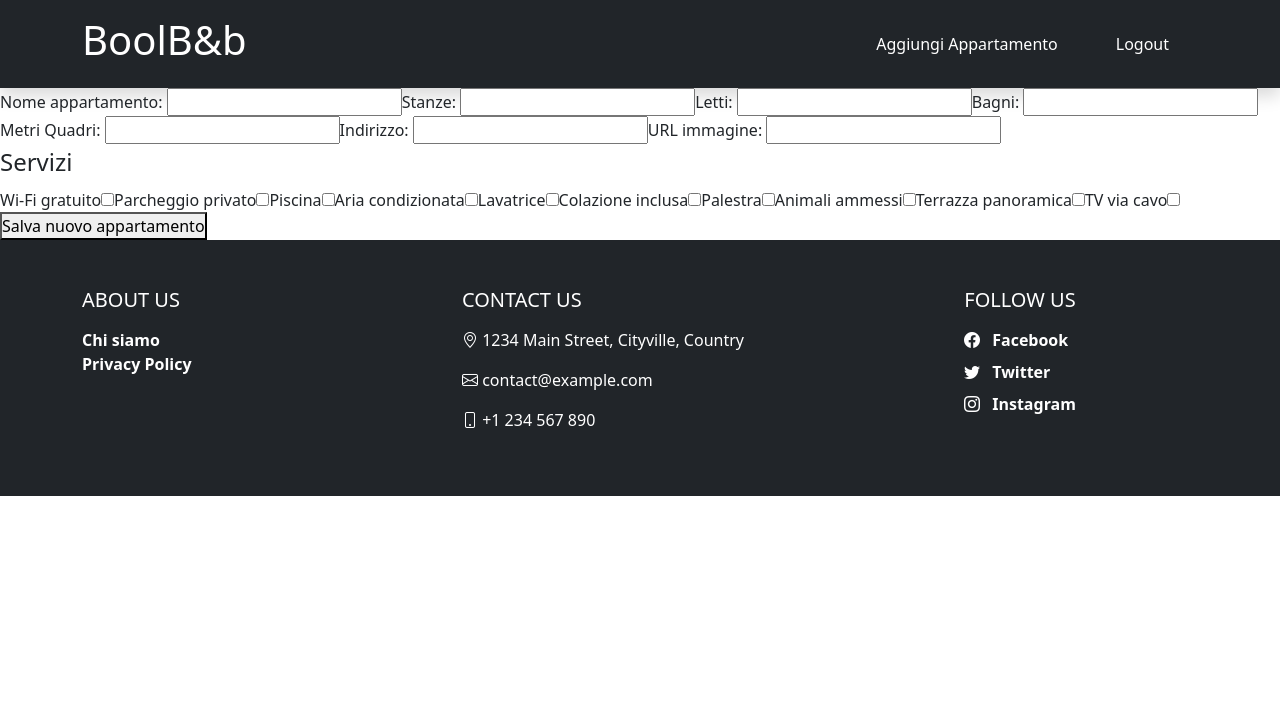
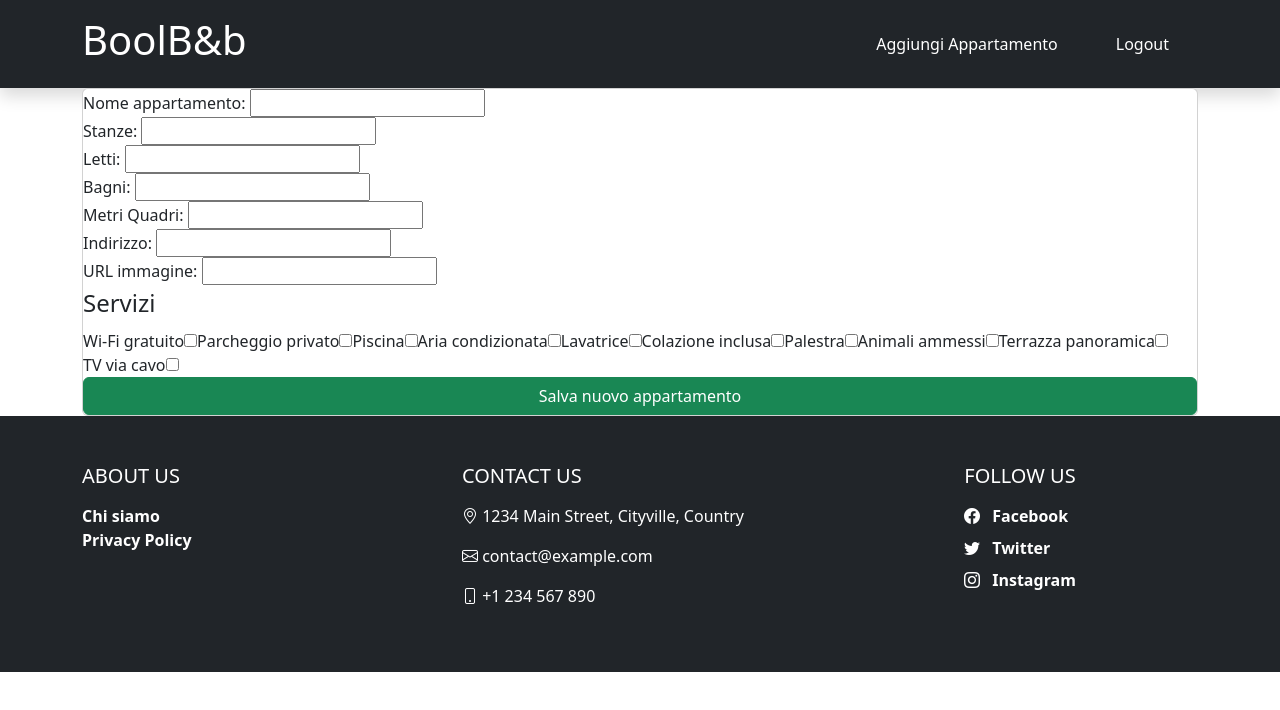
Before and after one commit to deca-francesco/pjw-t5-boolbnb, a React (Vite) app in the folder frontend_react/: page /new-apartment in a window 1280 px wide. Shown: the top 710 px of the page. Built offline with nearby package versions, Linux system fonts and the light colour scheme; no server answers; sample sign-in values are in the browser's storage.

Commit message:
UPDATE: NewApartmentPage style

```diff
--- a/frontend_react/src/pages/NewApartmentPage.jsx
+++ b/frontend_react/src/pages/NewApartmentPage.jsx
@@ -150,7 +150,9 @@ export default function NewApartmentPage() {
 
 
     return (
-        <form onSubmit={handleSubmit}>
+        <>
+            <div className="container">
+                <form onSubmit={handleSubmit} className="card">
                     <label> Nome appartamento: <input type="text" name="title" value={formData.title} onChange={handleChange} required /> </label>
                     <label> Stanze: <input type="number" name="rooms" value={formData.rooms} onChange={handleChange} required /> </label>
                     <label> Letti: <input type="number" name="beds" value={formData.beds} onChange={handleChange} required /> </label>
@@ -252,7 +254,9 @@ export default function NewApartmentPage() {
                         </label>
                     </fieldset>
                     {errorMessage && <div className="error">{errorMessage}</div>}
-            <button type="submit">Salva nuovo appartamento</button>
+                    <button type="submit" className="btn btn-success">Salva nuovo appartamento</button>
                 </form>
+            </div>
+        </>
     )
 }
```
Lines whose indentation alone changed are shown as unchanged.
